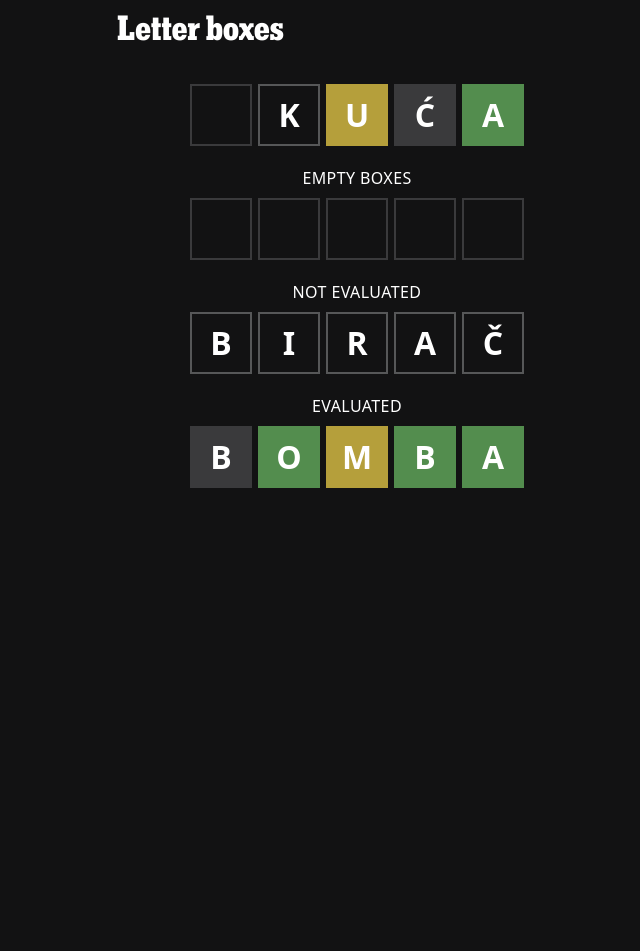
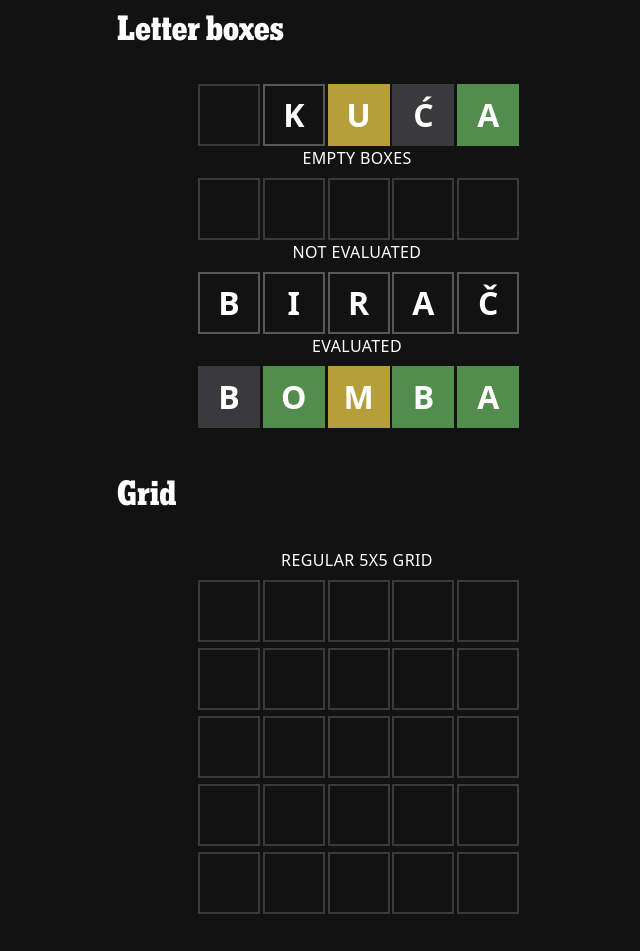
Before and after one commit to Roko191/WordleHR, a website built with Vite: page dbg/index.html in a window 1280 px wide. Shown: the part 160-1111 px from the top of the page, without its empty margins (283-923 px from the left). Before the commit the page ends 800 px from the top, so only its background shows below. Built offline with nearby package versions, Linux system fonts and the light colour scheme.

Commit message:
Grid style and UI
Ported to CSS grid

```diff
--- a/dbg/index.html
+++ b/dbg/index.html
@@ -17,7 +17,7 @@
     <div id="box-examples">
         <h2 class="text-[35px] font-wordle text-white mt-5 mb-7">Letter boxes</h2>
             <div class="mb-10">
-            <div id="allBoxesType" class="flex gap-1.5 justify-center mb-5">
+            <div id="allBoxesType" class="grid-wordle">
                 <div class="letter-box no-letter"></div>
                 <div class="letter-box no-eval">K</div>
                 <div class="letter-box exists">U</div>
@@ -26,7 +26,7 @@
             </div>
 
             <h3 class="text-white text-md uppercase tracking-wide mb-2 text-center">Empty Boxes</h3>
-            <div id="emptyBoxes" class="flex gap-1.5 justify-center mb-5">
+            <div id="emptyBoxes" class="grid-wordle">
                 <div class="letter-box no-letter"></div>
                 <div class="letter-box no-letter"></div>
                 <div class="letter-box no-letter"></div>
@@ -35,7 +35,7 @@
             </div>
 
             <h3 class="text-white text-md uppercase tracking-wide mb-2 text-center">Not evaluated</h3>
-            <div id="notEval" class="flex gap-1.5 justify-center mb-5">
+            <div id="notEval" class="grid-wordle">
                 <div class="letter-box no-eval">B</div>
                 <div class="letter-box no-eval">I</div>
                 <div class="letter-box no-eval">R</div>
@@ -44,15 +44,63 @@
             </div>
 
             <h3 class="text-white text-md uppercase tracking-wide mb-2 text-center">Evaluated</h3>
-            <div id="notEval" class="flex gap-1.5 justify-center mb-5">
+            <div id="notEval" class="grid-wordle">
                 <div class="letter-box not-found">B</div>
                 <div class="letter-box found">O</div>
                 <div class="letter-box exists">M</div>
                 <div class="letter-box found">B</div>
                 <div class="letter-box found">A</div>
             </div>
+        </div>
+    </div>
+
+    <div class="grid-examples">
+        <h2 class="text-[35px] font-wordle text-white mt-5 mb-7">Grid</h2>
+        <h3 class="text-white text-md uppercase tracking-wide mb-2 text-center">Regular 5x5 grid</h3>
+        <div id="regular-grid" class="grid-wordle">
+                <!-- ROW 1 -->
+                <div class="letter-box no-letter"></div>
+                <div class="letter-box no-letter"></div>
+                <div class="letter-box no-letter"></div>
+                <div class="letter-box no-letter"></div>
+                <div class="letter-box no-letter"></div>
+
+                <!-- ROW 2 -->
+                <div class="letter-box no-letter"></div>
+                <div class="letter-box no-letter"></div>
+                <div class="letter-box no-letter"></div>
+                <div class="letter-box no-letter"></div>
+                <div class="letter-box no-letter"></div>
+
+                <!-- ROW 3 -->
+                <div class="letter-box no-letter"></div>
+                <div class="letter-box no-letter"></div>
+                <div class="letter-box no-letter"></div>
+                <div class="letter-box no-letter"></div>
+                <div class="letter-box no-letter"></div>
+
+                <!-- ROW 4 -->
+                <div class="letter-box no-letter"></div>
+                <div class="letter-box no-letter"></div>
+                <div class="letter-box no-letter"></div>
+                <div class="letter-box no-letter"></div>
+                <div class="letter-box no-letter"></div>
+
+                <!-- ROW 5 -->
+                <div class="letter-box no-letter"></div>
+                <div class="letter-box no-letter"></div>
+                <div class="letter-box no-letter"></div>
+                <div class="letter-box no-letter"></div>
+                <div class="letter-box no-letter"></div>
+        </div>
+
+        <div id="dynamic-gen-grid">
 
         </div>
+
+    </div>
+
+    <div id="footer" class="mt-10">
 
     </div>
 </div>
--- a/src/style.css
+++ b/src/style.css
@@ -36,8 +36,12 @@
   }
 
   /* General classes applied to letter box */
+  .grid-wordle {
+    @apply grid grid-cols-5 gap-1.5 max-w-[350px] mx-auto px-4;
+  }
+
   .letter-box {
-     @apply w-[62px] h-[62px] border-2 flex items-center justify-center text-[32px] font-bold text-white uppercase transition-all duration-300;
+    @apply w-[62px] h-[62px] border-2 grid place-items-center text-[32px] font-bold text-white uppercase transition-all duration-300;
   }
 
   /* Specific latter boxes */
```
